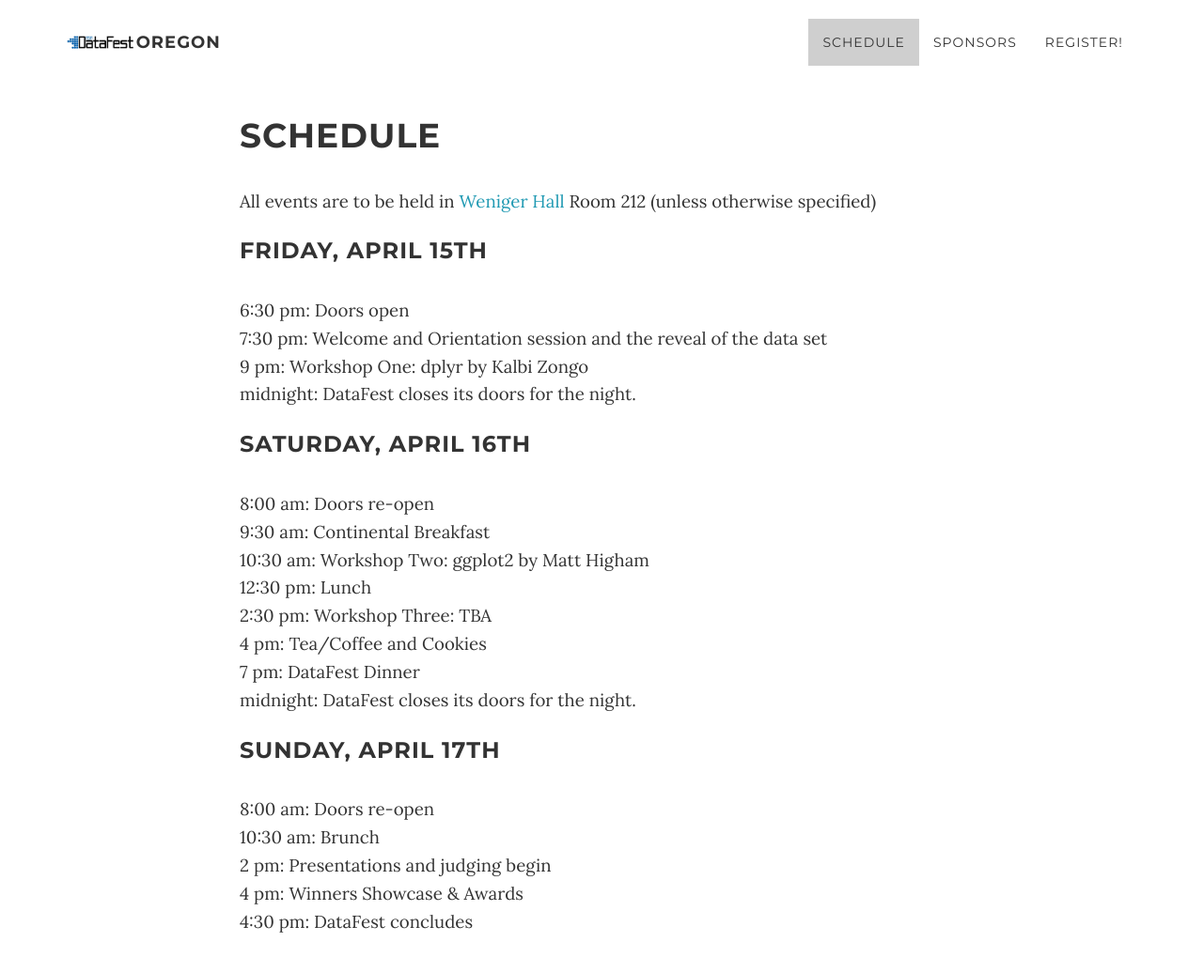
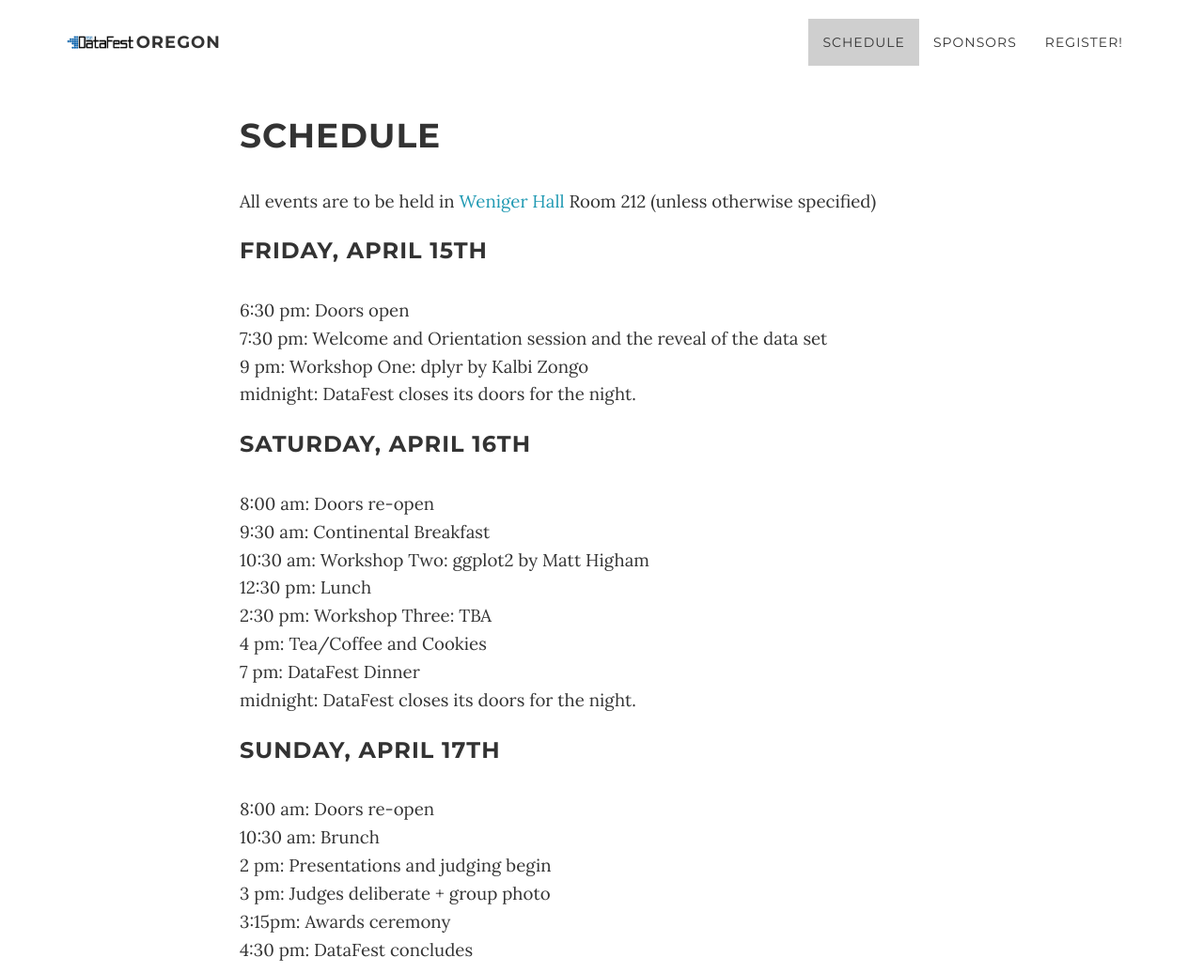
Before and after one commit to cwickham/DataFestOregon, a Jekyll site: the page built from schedule.md, in a window 1280 px wide and 1036 px high. Shown: the whole window at 94% size. Built offline with Jekyll 4.4.1, drawn with Linux system fonts in a browser that asks for light colours.

Commit message:
update schedule

```diff
--- a/schedule.md
+++ b/schedule.md
@@ -29,5 +29,6 @@ midnight: DataFest closes its doors for the night.
 8:00 am: Doors re-open
 10:30 am: Brunch
 2 pm: Presentations and judging begin
-4 pm: Winners Showcase & Awards
+3 pm: Judges deliberate + group photo
+3:15pm: Awards ceremony
 4:30 pm: DataFest concludes
```
